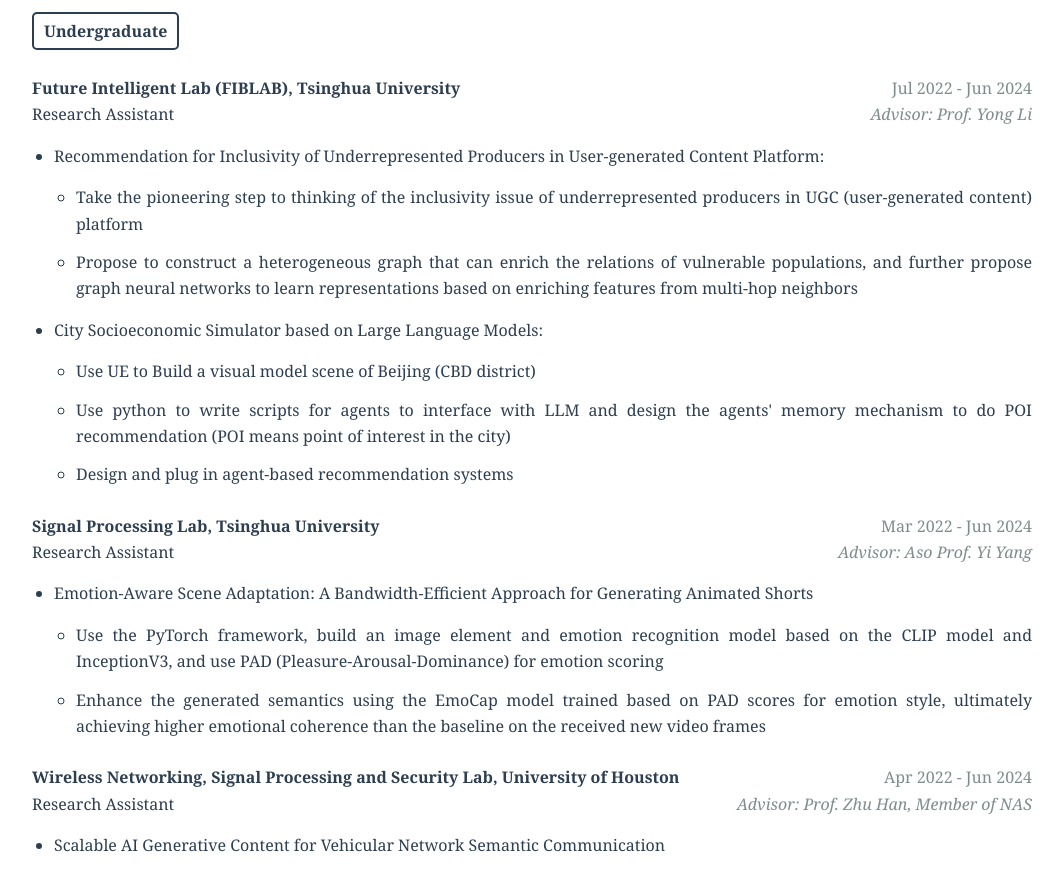
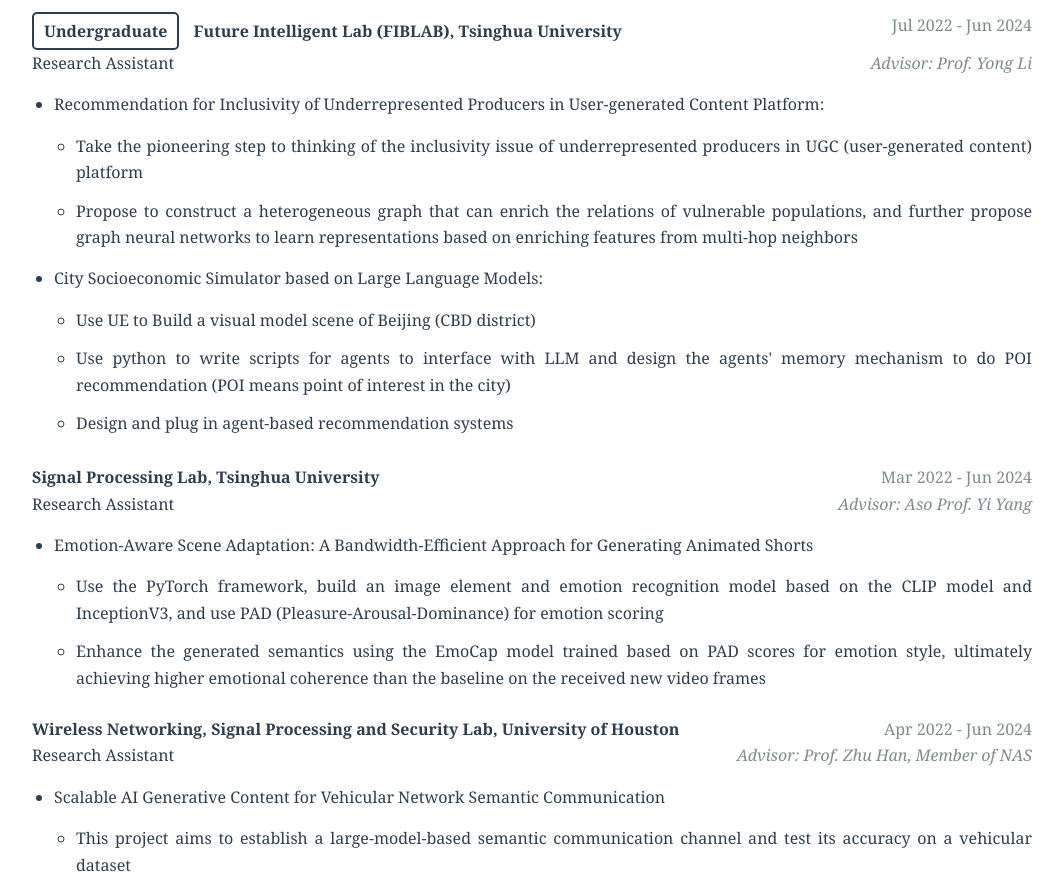
Before and after one commit to EaminC/eaminc.github.io, a plain HTML site: page intro.html in a window 1280 px wide. Shown: the part 1491-2366 px from the top of the page, without its empty margins (108-1171 px from the left). Drawn offline with Linux system fonts and the light colour scheme.

Commit message:
Update intro.html

```diff
--- a/intro.html
+++ b/intro.html
@@ -230,7 +230,6 @@
         </ul>
       </div>
 <span class="number-box">Undergraduate</span>
-      <div style="margin-top: 25px">
         <span class="institution"
           >Future Intelligent Lab (FIBLAB), Tsinghua University</span
         >
```
